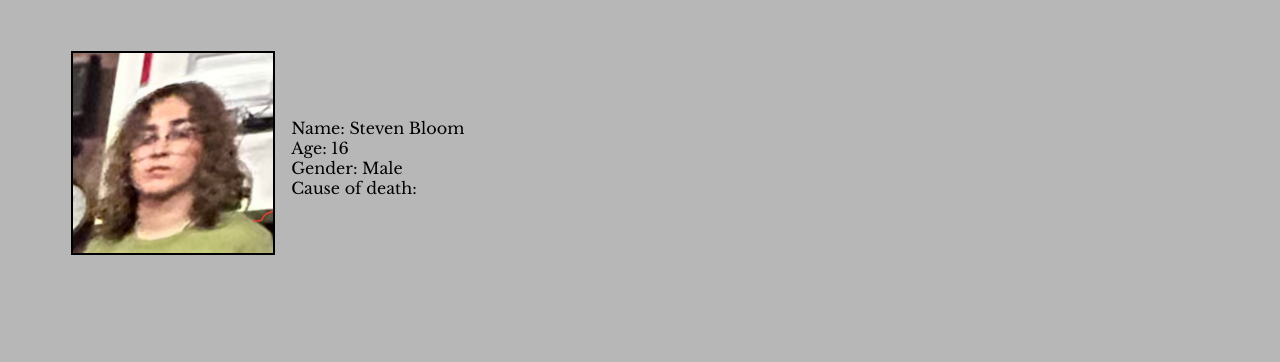
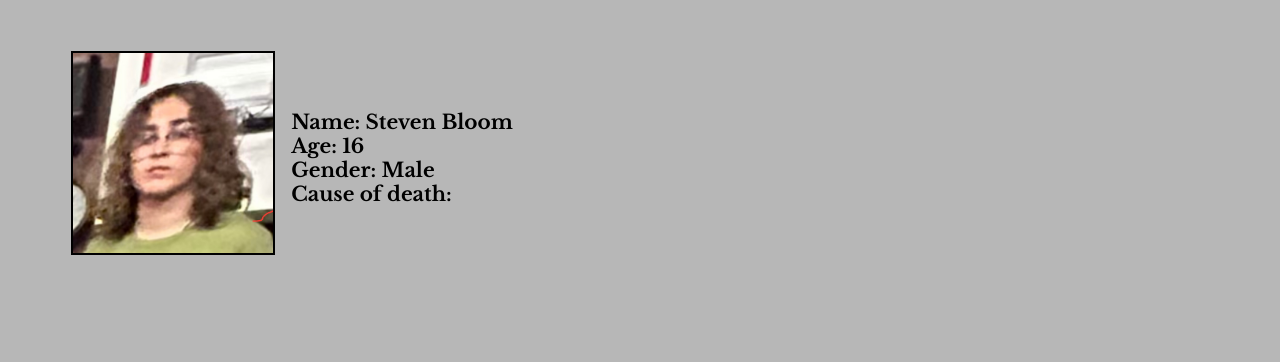
Before and after one commit to TrEKi722/lakeshirewoodskids, a plain HTML site: page index.html in a window 1280 px wide. Shown: the part 438-800 px from the top of the page. Drawn offline with nearby package versions, Linux system fonts and the light colour scheme.

Commit message:
Adjusted paragraph font weight & size

```diff
--- a/style.css
+++ b/style.css
@@ -58,9 +58,9 @@ h3 {
 p {
   color: #000;
   font-family: "Libre Baskerville", serif;
-  font-weight: 400;
+  font-weight: 700;
   font-style: normal;
-  font-size: 1rem;
+  font-size: 1.25rem;
   text-align: left;
   margin-top: 20px;
   margin-bottom: 10px;
```
